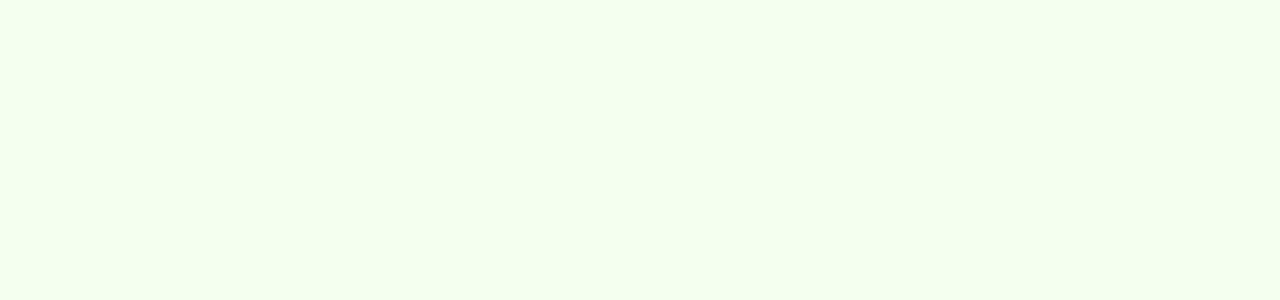
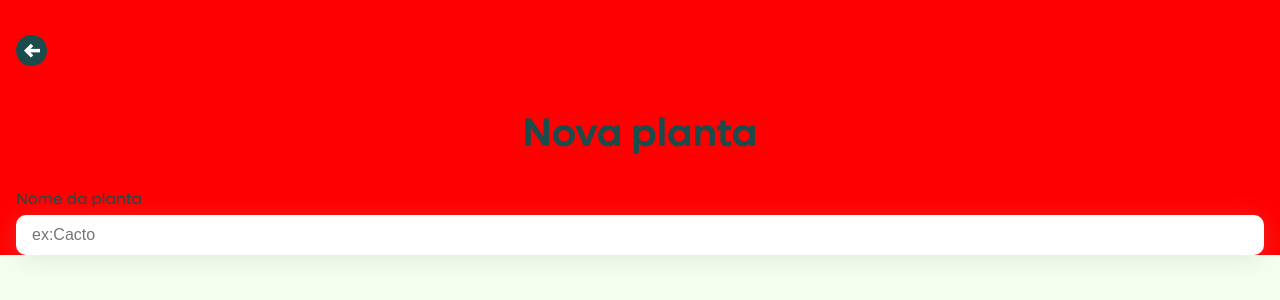
Before and after one commit to alexandrewhok/smartplant_v2, a React (Create React App) app: page /addplant in a window 1280 px wide. Shown: the top 300 px of the page. Built offline with nearby package versions, Linux system fonts and the light colour scheme.

Commit message:
add button fixed

```diff
--- a/public/index.html
+++ b/public/index.html
@@ -24,7 +24,7 @@
       work correctly both with client-side routing and a non-root public URL.
       Learn how to configure a non-root public URL by running `npm run build`.
     -->
-    <title>React App</title>
+    <title>Smartplant</title>
   </head>
   <body>
     <noscript>You need to enable JavaScript to run this app.</noscript>
--- a/src/App.js
+++ b/src/App.js
@@ -2,6 +2,8 @@ import { BrowserRouter as Router, Switch, Route } from "react-router-dom";
 import home from "./Pages/home";
 import login from "./Pages/login";
 import cacto from "./Pages/cacto";
+import addplant from "./Pages/addplant";
+
 import "./Styles/applications.scss";
 
 function App() {
@@ -12,6 +14,8 @@ function App() {
           <Route path="/" component={home} exact />
           <Route path="/login" component={login} exact />
           <Route path="/cacto" component={cacto} exact />
+          <Route path="/addplant" component={addplant} exact />
+
         </Switch>
       </Router>
     </div>
--- /dev/null
+++ b/src/Pages/addplant.js
@@ -0,0 +1,23 @@
+
+
+function addplant() {
+    return (
+      <div className="addplant">
+        <div className="addplant-return">
+        <a href="/">
+           <img  alt="back" src="./images/arrow.png"
+           width="31" height="39"/>
+        </a>
+        </div>
+        <div className="addplant-header text-title">Nova planta</div>
+        <div className="addplant-info">
+              <div className="addplant-info-first text-label">Nome da planta</div>
+            <input className="addplant-info-field" type="text" placeholder="ex:Cacto" />
+        </div>
+
+
+       </div>
+    );
+  }
+
+  export default addplant;
--- a/src/Pages/home.js
+++ b/src/Pages/home.js
@@ -6,8 +6,8 @@ function home() {
     <div className="home">
       <div className="home-addbt">
 
-        {/*MUDAR O HREF PARA ADICIONAR A PLANTA*/}
-      <a href="/">
+
+      <a href="/addplant">
          <img  alt="add" src="images/add.png"
          width="31" height="39"/>
       </a>
--- /dev/null
+++ b/src/Styles/Pages/addplant.scss
@@ -0,0 +1,36 @@
+
+
+.addplant{
+    background-color: red;
+    &-return{
+        padding-top:2rem;
+        padding-left:1rem;
+     }
+     &-header{
+         text-align: center;
+         margin-top: 2rem;
+     }
+
+
+     &-info{
+         padding-top: 2rem;
+         margin-bottom:3rem;
+         margin-left: 1rem;
+         margin-right: 1rem;
+         &-first{
+             margin-bottom:0.5rem;
+         }
+         &-field{
+             border:none;
+             background: #FFFFFF;
+             box-shadow: 0px 4px 25px rgba(174, 174, 174, 0.25);
+             border-radius: 10px;
+             width:100%;
+             height:5vh;
+     }
+     ::placeholder {
+         font-size:1rem;
+         padding-left:1rem;
+       }
+}
+}
--- a/src/Styles/Pages/home.scss
+++ b/src/Styles/Pages/home.scss
@@ -4,12 +4,11 @@
   margin-right: 1rem;
 
   &-addbt{
-    position: relative;
-    top:20px;
-    left:310px;
+    margin-top: 1rem;
+    margin-left: 19rem;
   }
   &-header {
-    margin-top: 6rem;
+    margin-top: 4rem;
   }
 
   &-no-plants {
--- a/src/Styles/applications.scss
+++ b/src/Styles/applications.scss
@@ -4,5 +4,7 @@
 @import "./Pages/home.scss";
 @import "./Pages/login.scss";
 @import "./Pages/cacto.scss";
+@import "./Pages/addplant.scss";
+
 
 @import "./Pages/components/cardplant.scss";
```
